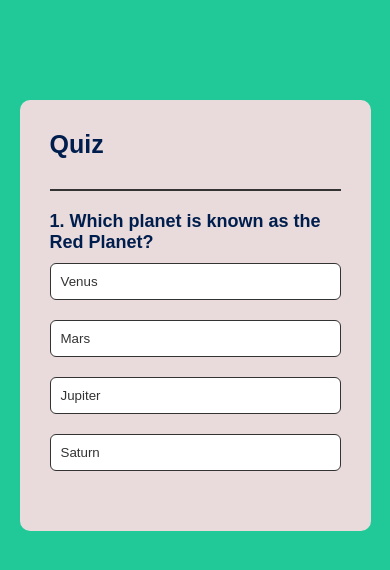
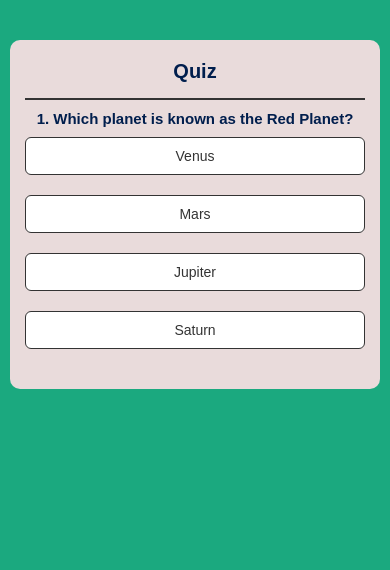
Before and after one commit to AbdulByte/Quiz-app, a plain HTML site: page index.html in a window 390 px wide. Drawn offline with Linux system fonts and the light colour scheme.

Commit message:
mobile responsiveness added

```diff
--- a/style.css
+++ b/style.css
@@ -78,3 +78,72 @@ body {
 .incorrect {
   background: rgb(231, 33, 73);
 }
+
+/* ------------------- MEDIA QUERIES ------------------- */
+
+/* Tablets (max-width: 768px) */
+@media (max-width: 768px) {
+  .app {
+    margin: 60px auto 0;
+    padding: 25px;
+  }
+
+  .app h1 {
+    font-size: 22px;
+    padding-bottom: 20px;
+  }
+
+  .quiz h2 {
+    font-size: 16px;
+  }
+
+  .btn {
+    font-size: 15px;
+    padding: 12px;
+  }
+
+  #next-btn {
+    width: 130px;
+    font-size: 15px;
+  }
+}
+
+/* Phones (max-width: 480px) */
+@media (max-width: 480px) {
+  body {
+    background: #1ba97f; /* slightly darker shade for contrast */
+  }
+
+  .app {
+    width: 95%;
+    margin: 40px auto 0;
+    padding: 20px 15px;
+  }
+
+  .app h1 {
+    font-size: 20px;
+    text-align: center;
+    padding-bottom: 15px;
+  }
+
+  .quiz {
+    padding: 10px 0;
+  }
+
+  .quiz h2 {
+    font-size: 15px;
+    text-align: center;
+  }
+
+  .btn {
+    font-size: 14px;
+    padding: 10px;
+    text-align: center;
+  }
+
+  #next-btn {
+    width: 100%;
+    font-size: 14px;
+    padding: 12px;
+  }
+}
```
